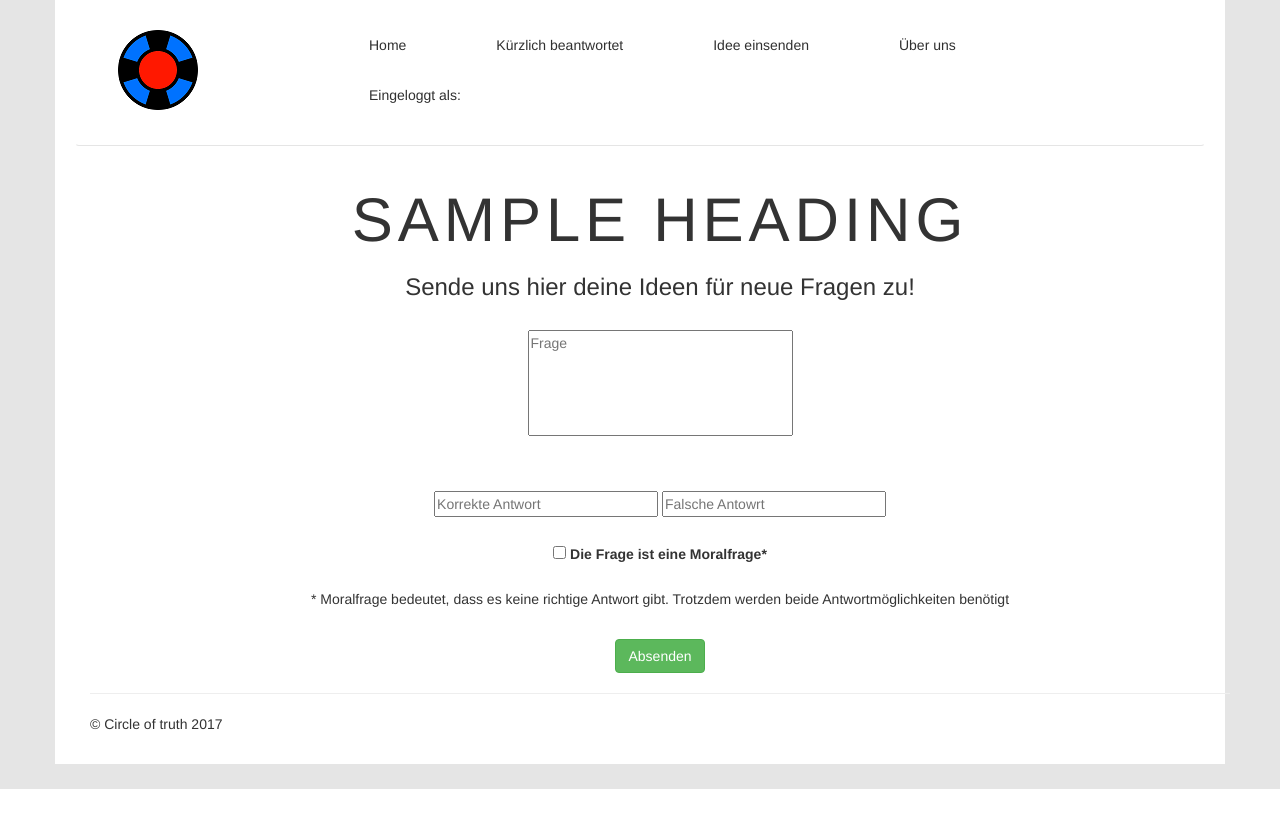
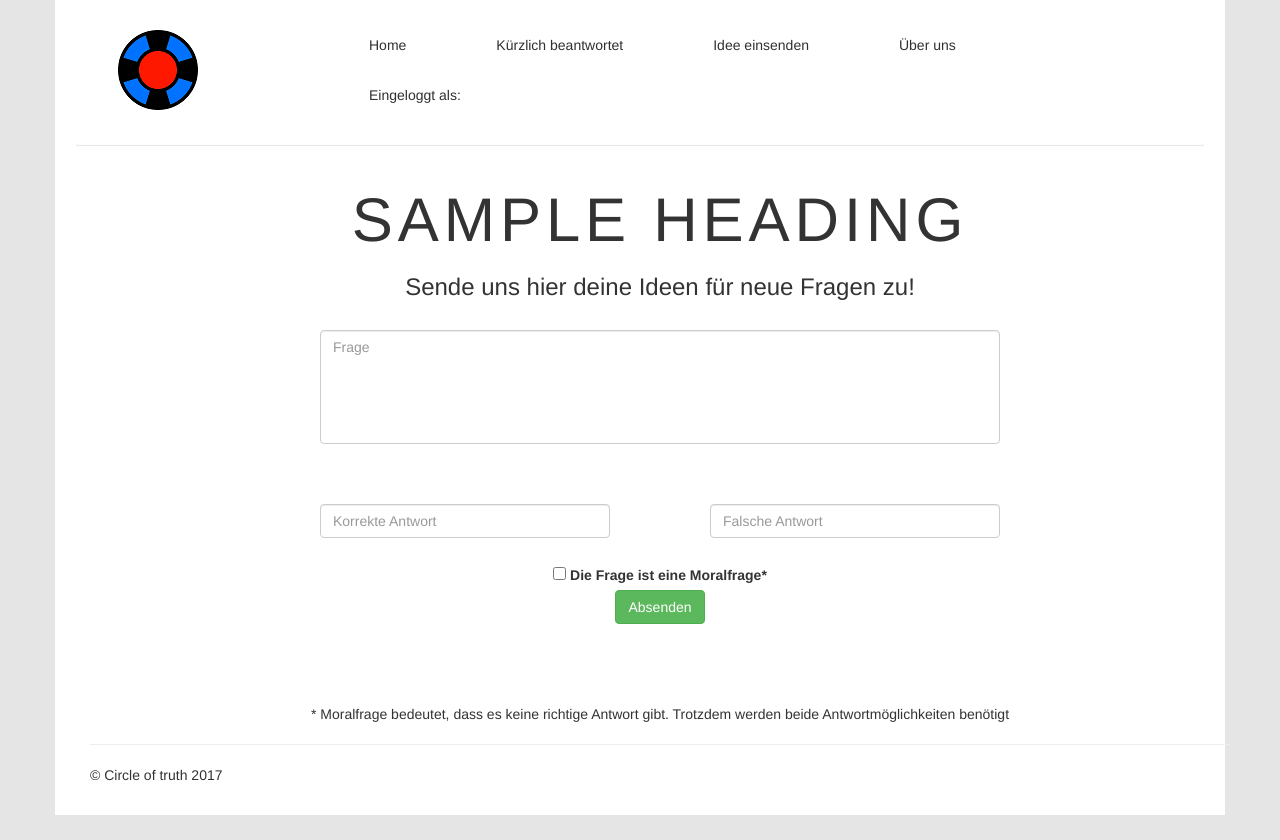
Before and after one commit to badogluEnis/php_circleOfTruth, a PHP site: template view/submitIdea.php in a window 1280 px wide. Shown: the part 26-866 px from the top of the page. Before the commit the page ends 815 px from the top, so only its background shows below. Run offline with PHP 8.4, Linux system fonts and the light colour scheme; the template is opened without the code that fills it: most values are stand-ins (such as "Sample title", 1, 10 or a date in 2020); some libraries are stand-ins or nearby versions; some web fonts are replaced.

Commit message:
added bootstrap to submitIdea and designed a lot

```diff
--- a/public/css/style.css
+++ b/public/css/style.css
@@ -130,6 +130,15 @@ h3 {
 	padding: 0 180px 0 180px;
 }
 
-#frage {
-	margin-bottom: 30px;
+.radio {
+	margin-top: 80px;
 }
+
+
+.checkbox label {
+	margin: 50px 0 10px 0;
+}
+
+.abstand {
+	margin-bottom: 25px;
+}
--- a/view/submitIdea.php
+++ b/view/submitIdea.php
@@ -1,16 +1,30 @@
 <h3>Sende uns hier deine Ideen für neue Fragen zu!</h3><br>
 <form id"sende">
 
-<textarea name ="frage" id ="frage" rows="5" cols="30" placeholder="Frage" style="resize:none" required></textarea><br><br>
+<div class="formular">
 
-<textarea name ="antwkorr" id="antwkorr" rows="1" cols="25" placeholder="Korrekte Antwort" style="resize:none" required></textarea>
+  <div class="col-xs-12">
+    <textarea class="form-control" name ="frage" id ="frage" rows="5" cols="30" placeholder="Frage" style="resize:none" required></textarea><br><br>
+  </div>
 
-<textarea name ="antwfals" id ="antwfals" rows="1" cols="25" placeholder="Falsche Antowrt" style="resize:none" required></textarea><br><br>
+  <div class="col-xs-6 abstand">
+     <label for="exampleInputEmail1"></label>
+     <input type="email" class="form-control" id="exampleInputEmail1" placeholder="Korrekte Antwort">
+   </div>
 
-<label><input type="checkbox" id ="moral"> Die Frage ist eine Moralfrage*</label><br><br>
+   <div class="col-xs-6 abstand">
+      <label for="exampleInputEmail1"></label>
+      <input type="email" class="form-control" id="exampleInputEmail1" placeholder="Falsche Antwort">
+    </div>
 
-<p>* Moralfrage bedeutet, dass es keine richtige Antwort gibt. Trotzdem werden beide Antwortm&oumlglichkeiten ben&oumltigt</p> <br>
+        <label>
+          <input type="checkbox"> Die Frage ist eine Moralfrage*
+        </label>
+<div>
+  <button type="submit" class="btn btn-success">Absenden</button>
+</div>
+  <p class ="radio">* Moralfrage bedeutet, dass es keine richtige Antwort gibt. Trotzdem werden beide Antwortm&oumlglichkeiten ben&oumltigt</p>
 
-<button type="submit" class="btn btn-success">Absenden</button>
+</div>
 
 </form>
```
